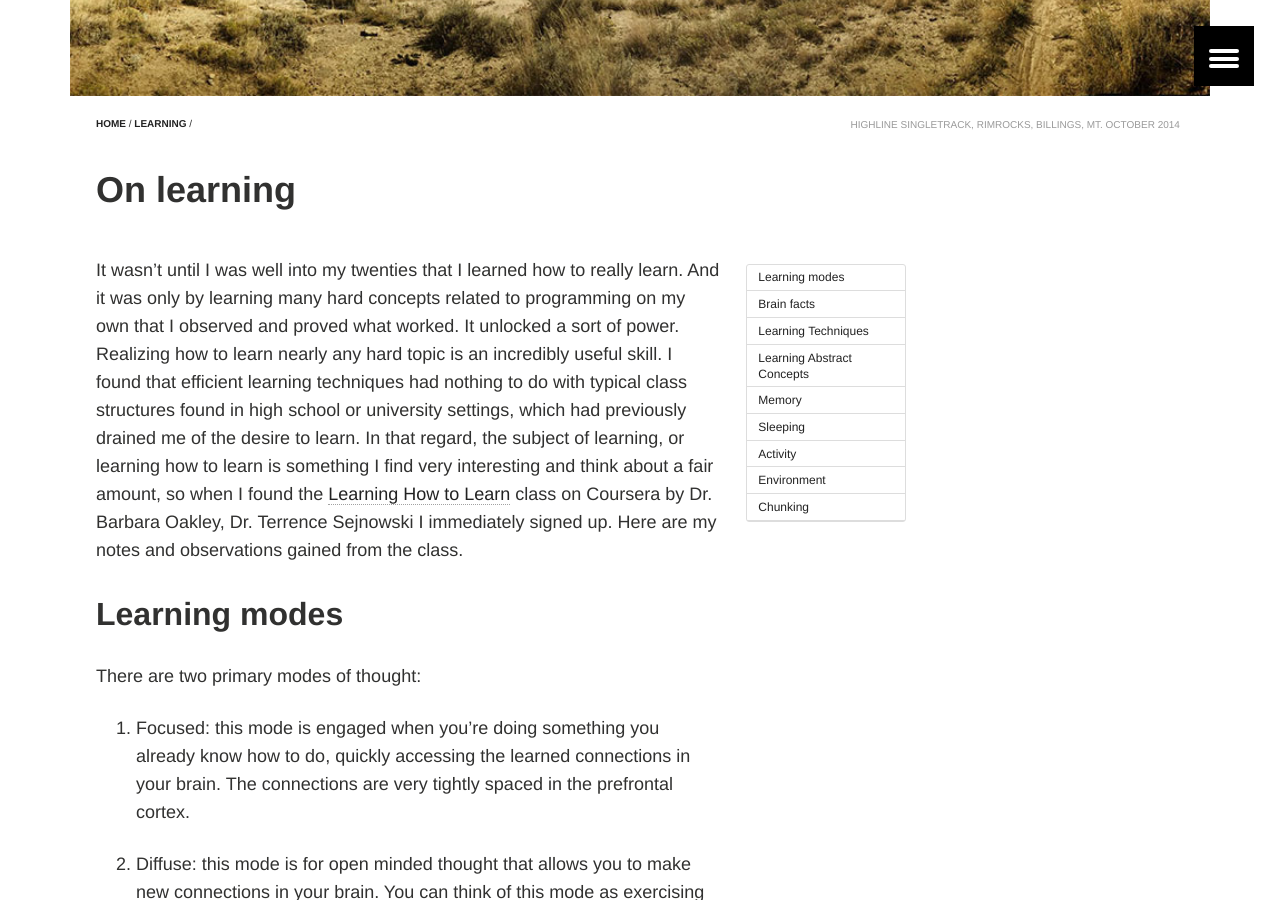
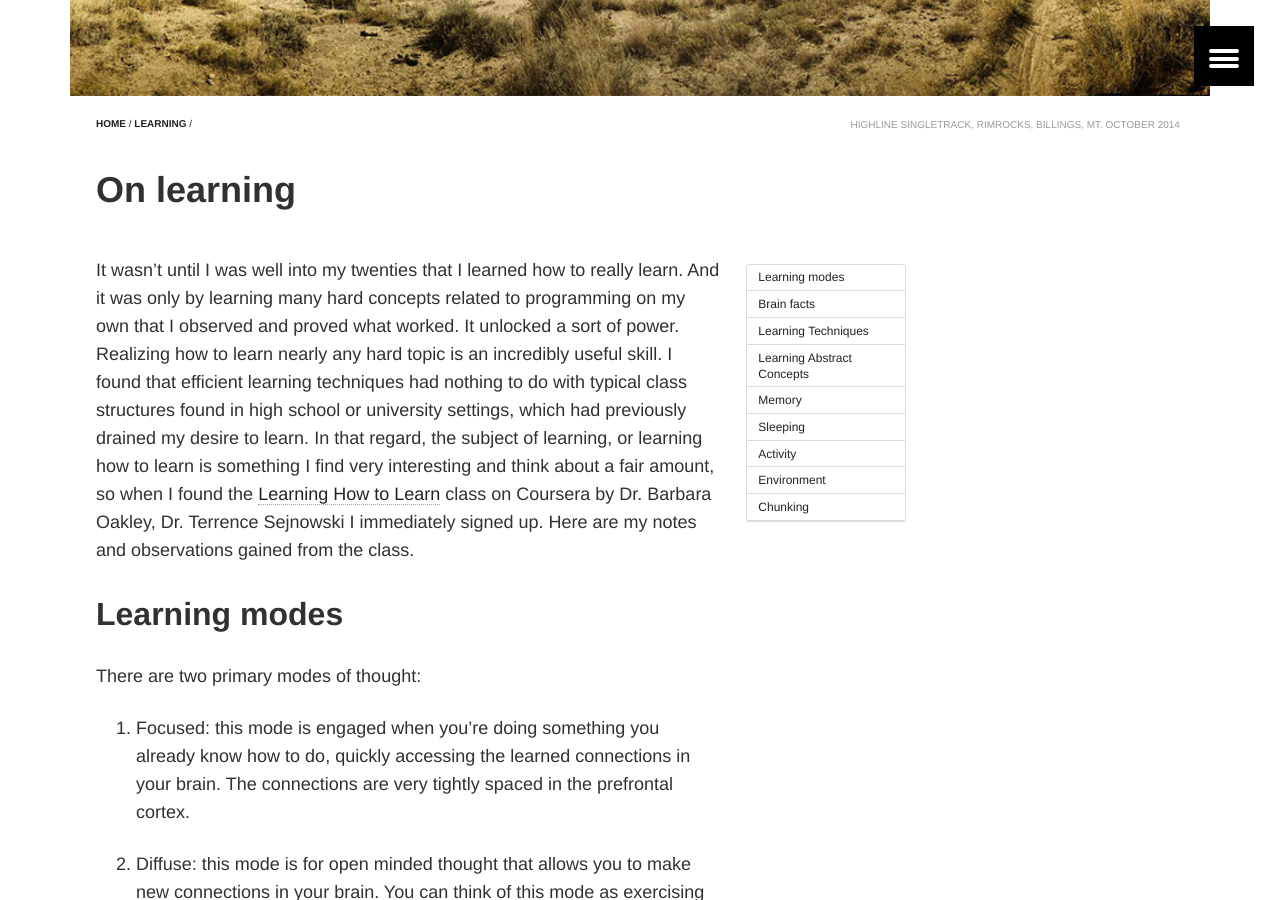
Before and after one commit to devth/devth.github.com, a Jekyll site: the page built from _posts/2014-10-05-on-learning.md, in a window 1280 px wide and 900 px high, scrolled down 301 px. Built offline with Jekyll 4.4.1, drawn with Linux system fonts in a browser that asks for light colours; Markdown is read by kramdown in place of the engine named in the settings; comment, search, counter and statistics services are not loaded.

Commit message:
Improve Learning

```diff
--- a/_posts/2014-10-05-on-learning.md
+++ b/_posts/2014-10-05-on-learning.md
@@ -16,8 +16,8 @@ And it was only by learning many hard concepts related to programming on my own
 that I observed and proved what worked. It unlocked a sort of power. Realizing
 how to learn nearly any hard topic is an incredibly useful skill. I found that
 efficient learning techniques had nothing to do with typical class structures
-found in high school or university settings, which had previously drained me of
-the desire to learn. In that regard, the subject of learning, or learning how to
+found in high school or university settings, which had previously drained my
+desire to learn. In that regard, the subject of learning, or learning how to
 learn is something I find very interesting and think about a fair amount, so
 when I found the [Learning How to
 Learn](https://class.coursera.org/learning-002) class on Coursera by Dr. Barbara
```
